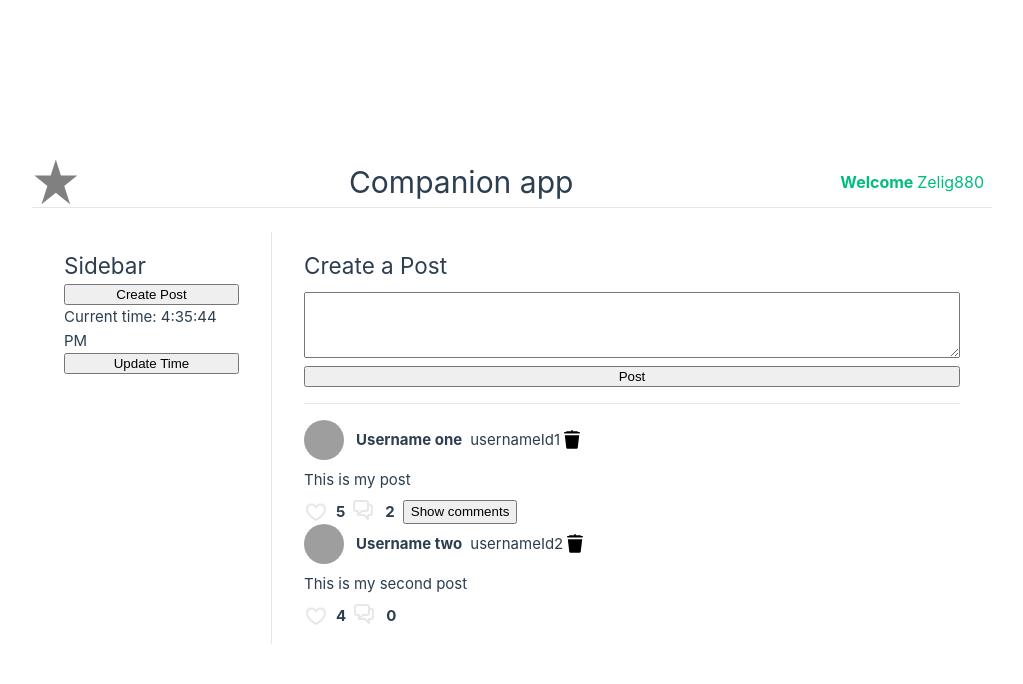
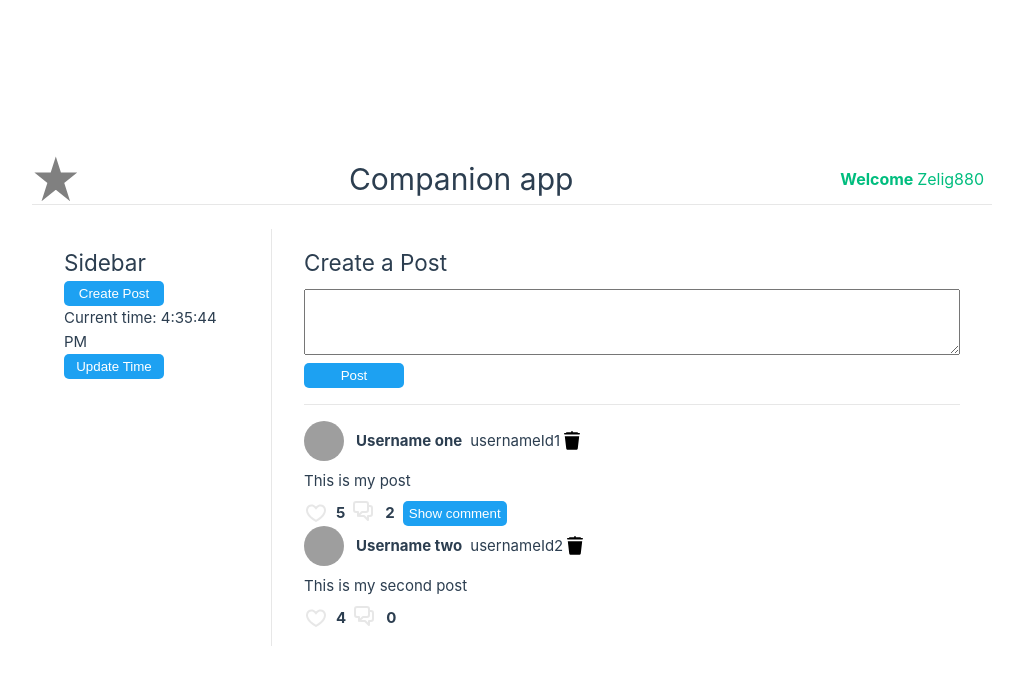
Before and after one commit to vargastiago/companion-app, a Vue app: page / in a window 1280 px wide. Shown: the top 684 px of the page, without its empty margins (128-1151 px from the left). Built offline with nearby package versions, Linux system fonts and the light colour scheme; grey boxes are pictures that could not be loaded.

Commit message:
feat: replace button elements with TheButton component for consistency in CreatePost, SocialPost, and SideBar

```diff
--- a/src/components/molecules/CreatePost.vue
+++ b/src/components/molecules/CreatePost.vue
@@ -2,11 +2,13 @@
   <form>
     <h2>Create a Post</h2>
     <textarea rows="4" cols="20"></textarea>
-    <button>Post</button>
+    <TheButton value="Post" />
   </form>
 </template>
 
-<script></script>
+<script setup>
+import TheButton from '../atoms/TheButton.vue';
+</script>
 
 <style scoped>
 form {
--- a/src/components/molecules/SocialPost.vue
+++ b/src/components/molecules/SocialPost.vue
@@ -13,7 +13,12 @@
       {{ interactions }}
       <IconCommunity />
       {{ commentsNumber }}
-      <button v-show="hasComments" @click="onShowCommentClick">Show comments</button>
+      <TheButton
+        v-show="hasComments"
+        @click="onShowCommentClick"
+        value="Show comment"
+        width="auto"
+      />
     </div>
   </div>
 </template>
@@ -24,6 +29,7 @@ import SocialPostComments from './SocialPostComments.vue';
 import IconDelete from '../icons/IconDelete.vue';
 import IconHeart from '../icons/IconHeart.vue';
 import IconCommunity from '../icons/IconCommunity.vue';
+import TheButton from '../atoms/TheButton.vue';
 
 const selected = ref(false);
 const onSelectedClick = () => {
--- a/src/components/organisms/SideBar.vue
+++ b/src/components/organisms/SideBar.vue
@@ -1,14 +1,15 @@
 <template>
   <aside>
     <h2>Sidebar</h2>
-    <button>Create Post</button>
+    <TheButton value="Create Post" />
     <div>Current time: {{ currentTime }}</div>
-    <button @click.once="onUpdateTimeClick">Update Time</button>
+    <TheButton @click.once="onUpdateTimeClick" value="Update Time" />
   </aside>
 </template>
 
 <script setup>
 import { ref } from 'vue';
+import TheButton from '../atoms/TheButton.vue';
 
 const currentTime = ref(new Date().toLocaleTimeString());
 const onUpdateTimeClick = () => {
```
